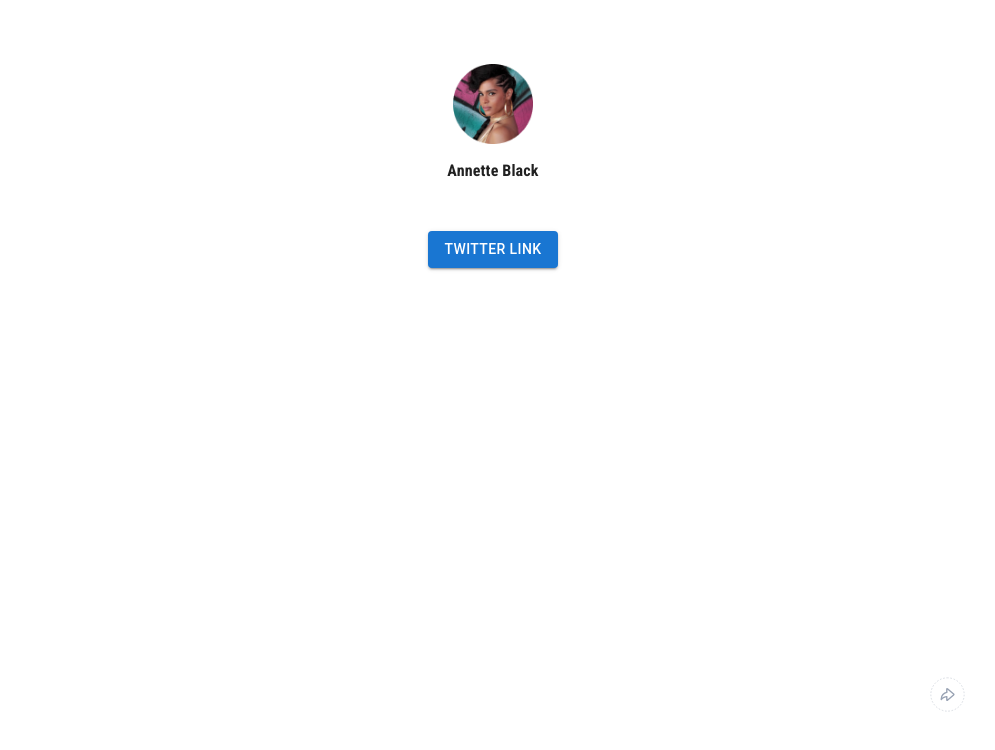
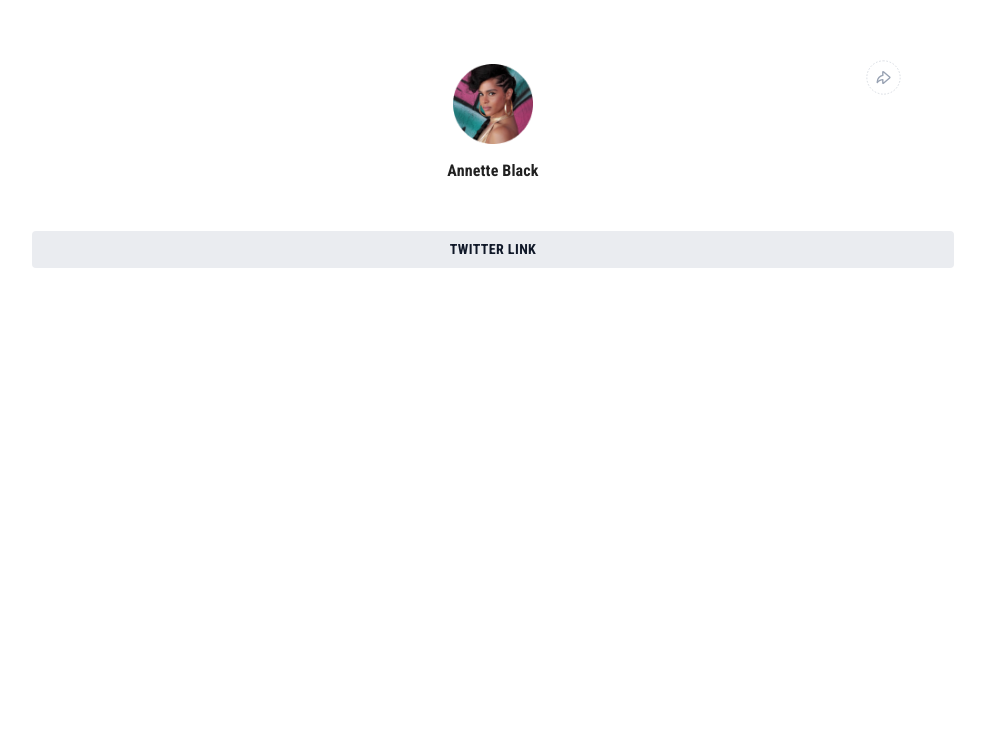
Before and after one commit to boiOctave/hngsocialtree, a React (Create React App) app: page / in a window 1280 px wide. Shown: the top 750 px of the page, without its empty margins (147-1142 px from the left). Built offline with nearby package versions, Linux system fonts and the light colour scheme; a web font is replaced by a local one.

Commit message:
created first Link

```diff
--- a/src/components/Body/Links.js
+++ b/src/components/Body/Links.js
@@ -2,7 +2,20 @@ import { Button } from '@mui/material';
 import React from 'react';
 
 const Links = ({ name }) => {
-    return <Button variant='contained'>{name}</Button>;
+    return (
+        <Button
+            variant='contained'
+            disableElevation
+            sx={{
+                width: '80%',
+                backgroundColor: '#EAECF0',
+                color: '#101828',
+                fontWeight: '700',
+                fontFamily: 'Roboto Condensed',
+            }}>
+            {name}
+        </Button>
+    );
 };
 
 export default Links;
--- a/src/components/Header/index.js
+++ b/src/components/Header/index.js
@@ -9,6 +9,7 @@ const Header = () => {
             sx={{
                 display: 'flex',
                 justifyContent: 'center',
+                position: 'relative',
                 alignItems: 'center',
             }}>
             <ProfileImage name={'Annette Black'} />
```
